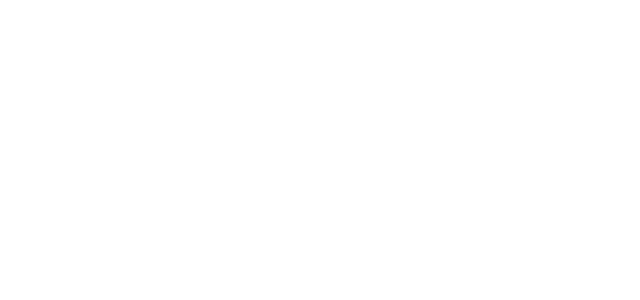
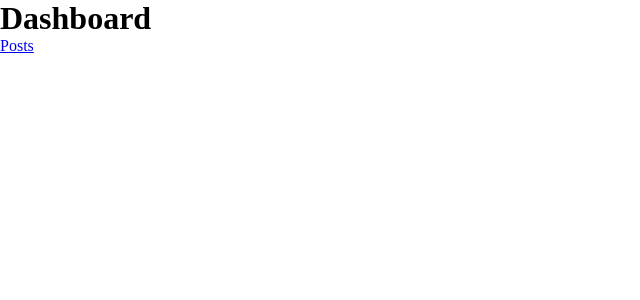
Before and after one commit to mohammad-fazeli/Blog, a React (Create React App) app: page / in a window 1280 px wide. Shown: the top 300 px of the page, without its empty margins (0-640 px from the left). Built offline with nearby package versions, Linux system fonts and the light colour scheme.

Commit message:
add Routes

```diff
--- a/package.json
+++ b/package.json
@@ -9,6 +9,7 @@
     "react": "^17.0.2",
     "react-dom": "^17.0.2",
     "react-redux": "^7.2.5",
+    "react-router-dom": "^5.3.0",
     "react-scripts": "4.0.3",
     "redux": "^4.1.1",
     "web-vitals": "^1.1.2"
--- a/src/App.js
+++ b/src/App.js
@@ -1,10 +1,16 @@
 import React from "react";
 import { Provider } from "react-redux";
 import store from "./shared/redux/store";
+import AppRoutes from "./shared/routes/AppRoutes";
+
 import "./App.css";
 
 function App() {
-  return <Provider store={store}></Provider>;
+  return (
+    <Provider store={store}>
+      <AppRoutes />
+    </Provider>
+  );
 }
 
 export default App;
--- /dev/null
+++ b/src/Dashboard/Dashboard.js
@@ -0,0 +1,13 @@
+import React from "react";
+import { Link } from "react-router-dom";
+
+const Dashboard = () => {
+  return (
+    <div>
+      <h1>Dashboard</h1>
+      <Link to="/posts">Posts</Link>
+    </div>
+  );
+};
+
+export default Dashboard;
--- /dev/null
+++ b/src/Dashboard/routes/DashboardRoutes.js
@@ -0,0 +1,8 @@
+import React from "react";
+import { Route } from "react-router-dom";
+import Dashboard from "../Dashboard";
+
+const DashboardRoutes = () => {
+  return <Route exact path="/" component={Dashboard} />;
+};
+export default DashboardRoutes;
--- /dev/null
+++ b/src/Posts/Postscontainer.js
@@ -0,0 +1,11 @@
+import React from "react";
+
+function Postscontainer() {
+  return (
+    <div>
+      <h1>Posts</h1>
+    </div>
+  );
+}
+
+export default Postscontainer;
--- /dev/null
+++ b/src/Posts/routes/PostsRoutes.js
@@ -0,0 +1,9 @@
+import React from "react";
+import { Route } from "react-router-dom";
+import Postscontainer from "../Postscontainer";
+
+function PostsRoutes(props) {
+  return <Route path="/posts" component={Postscontainer} />;
+}
+
+export default PostsRoutes;
--- /dev/null
+++ b/src/shared/routes/AppRoutes.js
@@ -0,0 +1,14 @@
+import React from "react";
+import { BrowserRouter as Router } from "react-router-dom";
+import DashboardRoutes from "../../Dashboard/routes/DashboardRoutes";
+import PostsRoutes from "../../Posts/routes/PostsRoutes";
+const AppRoutes = () => {
+  return (
+    <Router>
+      <PostsRoutes />
+      <DashboardRoutes />
+    </Router>
+  );
+};
+
+export default AppRoutes;
```
Also changed, not shown: 1 other file (tests, documents, lock files or other folders).
